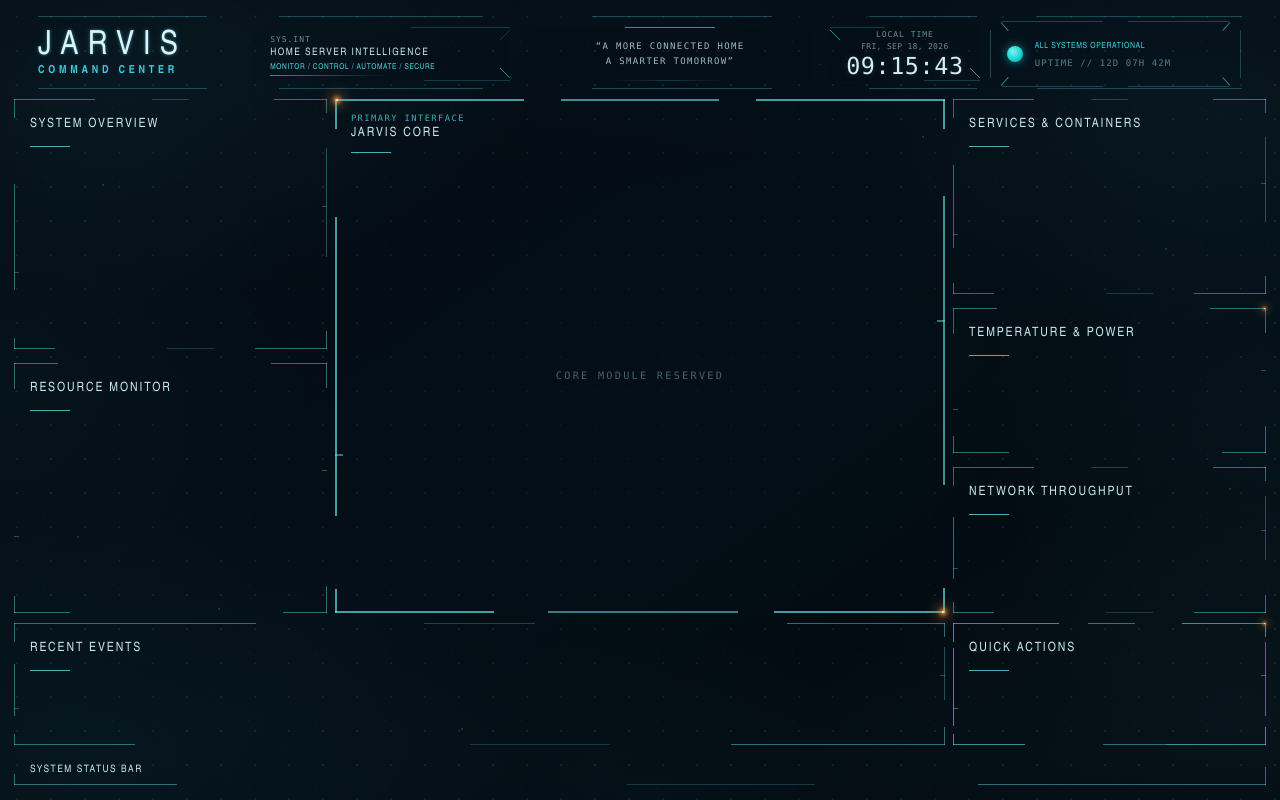
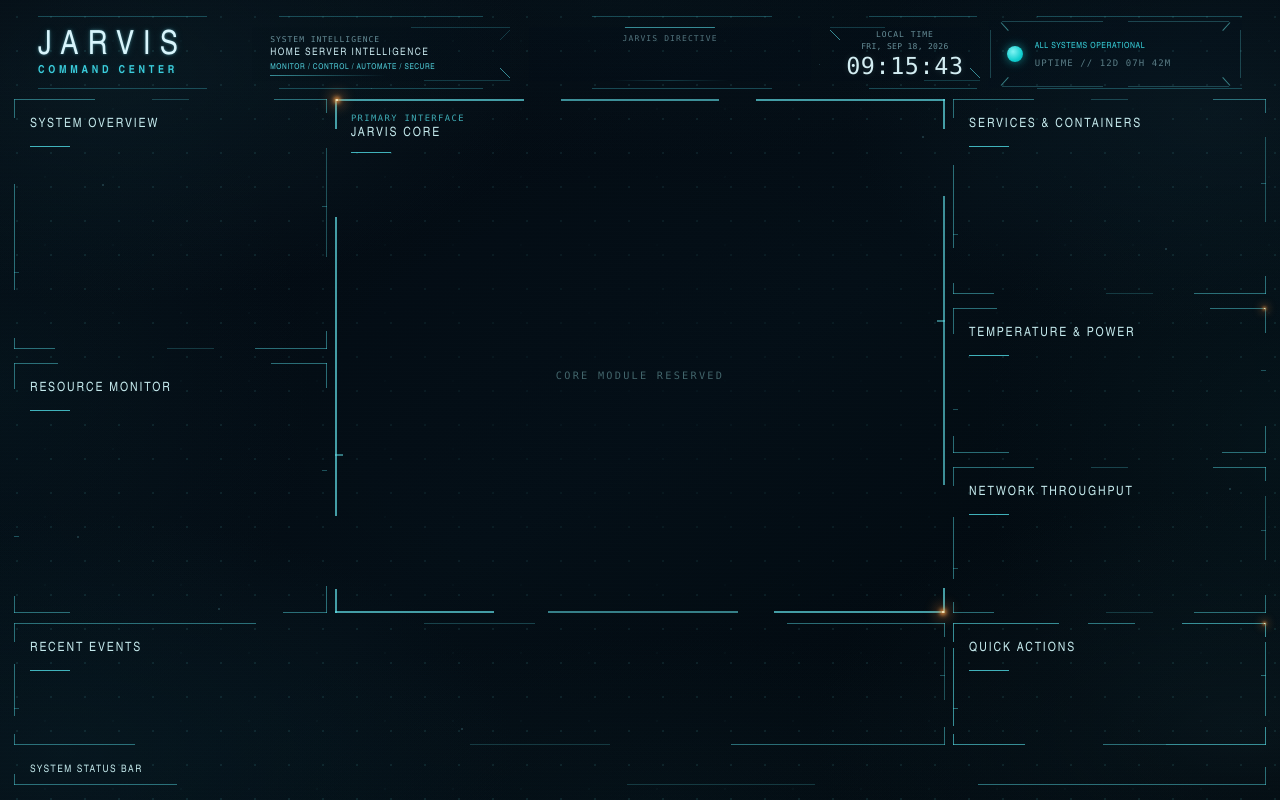
Before and after one commit to NiMe333/jarvis-dashboard, a React (Vite) app in the folder dashboard/: page / in a window 1280 px wide. Built offline with nearby package versions, Linux system fonts and the light colour scheme.

Commit message:
feat: add RotatingDirective component for dynamic header messages and update DashboardHeader

```diff
--- a/dashboard/src/components/header/DashboardHeader.css
+++ b/dashboard/src/components/header/DashboardHeader.css
@@ -153,6 +153,54 @@
   background: linear-gradient(90deg, transparent, var(--header-line), transparent);
   transform: translateX(-50%);
 }
+.rotating-directive {
+  display: grid;
+  width: 100%;
+  gap: 4px;
+  justify-items: center;
+}
+.rotating-directive__meta {
+  color: var(--header-text-muted);
+  font: 8px/1 var(--font-mono);
+  letter-spacing: 0.14em;
+  opacity: 0.8;
+  white-space: nowrap;
+}
+.rotating-directive__messages {
+  position: relative;
+  display: block;
+  width: 100%;
+  height: 27px;
+}
+.rotating-directive__message {
+  position: absolute;
+  inset: 0;
+  display: grid;
+  align-content: center;
+  justify-items: center;
+  gap: 2px;
+  white-space: nowrap;
+}
+.rotating-directive__message > span:first-child {
+  color: #c2e1e6;
+  font-size: clamp(9px, 0.69vw, 10px);
+  text-shadow: 0 0 3px #45d4df24;
+}
+.rotating-directive__message > span:last-child {
+  color: #94b7bf;
+  font-size: clamp(8px, 0.64vw, 9px);
+  letter-spacing: 0.18em;
+}
+.rotating-directive__message--active { animation: directive-enter 350ms ease-out both; }
+.rotating-directive__message--outgoing { animation: directive-exit 350ms ease-in both; }
+@keyframes directive-enter {
+  from { opacity: 0; transform: translateY(3px); }
+  to { opacity: 1; transform: translateY(0); }
+}
+@keyframes directive-exit {
+  from { opacity: 1; transform: translateY(0); }
+  to { opacity: 0; transform: translateY(-3px); }
+}
 .dashboard-header__clock { display: flex; flex-direction: column; align-items: center; justify-content: center; gap: 4px; margin: 7px clamp(7px, 0.75vw, 11px); padding: 4px clamp(18px, 1.4vw, 30px); }
 .dashboard-header__clock::before {
   top: 0;
@@ -203,6 +251,12 @@
   .dashboard-header__clock .live-clock__time { font-size: 21px; }
 }
 
+@media (prefers-reduced-motion: reduce) {
+  .rotating-directive__message--active { animation: directive-opacity 80ms linear both; }
+  .rotating-directive__message--outgoing { display: none; }
+  @keyframes directive-opacity { from { opacity: 0; } to { opacity: 1; } }
+}
+
 @media (max-width: 480px) {
   .dashboard-header { --header-inline-padding: 8px; min-height: 136px; grid-template-columns: repeat(4, minmax(0, 1fr)); grid-template-areas: "brand brand intelligence intelligence" "clock clock status status"; gap: 4px 0; padding-inline: var(--header-inline-padding); }
   .dashboard-header__identity { padding-left: 2px; }
--- a/dashboard/src/components/header/DashboardHeader.jsx
+++ b/dashboard/src/components/header/DashboardHeader.jsx
@@ -1,4 +1,5 @@
 import LiveClock from "./LiveClock.jsx";
+import RotatingDirective from "./RotatingDirective.jsx";
 import SystemStatus from "./SystemStatus.jsx";
 import { headerConfig } from "./headerConfig.js";
 import "./DashboardHeader.css";
@@ -20,15 +21,14 @@ export default function DashboardHeader({ className = "" }) {
         className="dashboard-header__intelligence"
         aria-label="Home server intelligence"
       >
-        <small>SYS.INT</small>
+        <small>SYSTEM INTELLIGENCE</small>
         <strong>{headerConfig.intelligenceTitle}</strong>
         <span>{headerConfig.intelligenceSubtitle}</span>
         <i aria-hidden="true" />
       </section>
 
       <blockquote className="dashboard-header__quote">
-        <span>“{headerConfig.quote[0]}</span>
-        <span>{headerConfig.quote[1]}”</span>
+        <RotatingDirective />
       </blockquote>
 
       <section
--- /dev/null
+++ b/dashboard/src/components/header/RotatingDirective.jsx
@@ -0,0 +1,97 @@
+import { useEffect, useRef, useState } from "react";
+
+const directives = [
+  { first: "EVERY SYSTEM MONITORED", second: "EVERY DETAIL UNDER CONTROL" },
+  { first: "READY WHEN YOU ARE", second: "SIR" },
+  { first: "AT YOUR SERVICE", second: "AS ALWAYS" },
+  { first: "SYSTEMS STABLE", second: "SHALL WE BEGIN?" },
+];
+
+function DirectiveLines({ directive, className, hidden = false }) {
+  return (
+    <span className={className} aria-hidden={hidden || undefined}>
+      <span>{directive.first}</span>
+      <span>{directive.second}</span>
+    </span>
+  );
+}
+
+export default function RotatingDirective() {
+  const [activeIndex, setActiveIndex] = useState(0);
+  const [outgoingIndex, setOutgoingIndex] = useState(null);
+  const activeIndexRef = useRef(0);
+  const reducedMotionRef = useRef(false);
+  const timersRef = useRef({ dwell: null, transition: null });
+
+  useEffect(() => {
+    const motionQuery = window.matchMedia("(prefers-reduced-motion: reduce)");
+    const updateMotionPreference = () => {
+      reducedMotionRef.current = motionQuery.matches;
+    };
+    updateMotionPreference();
+    motionQuery.addEventListener("change", updateMotionPreference);
+    return () =>
+      motionQuery.removeEventListener("change", updateMotionPreference);
+  }, []);
+
+  useEffect(() => {
+    const clearTimers = () => {
+      window.clearTimeout(timersRef.current.dwell);
+      window.clearTimeout(timersRef.current.transition);
+    };
+    const scheduleNext = () => {
+      if (document.hidden) return;
+      timersRef.current.dwell = window.setTimeout(() => {
+        const currentIndex = activeIndexRef.current;
+        const nextIndex = (currentIndex + 1) % directives.length;
+
+        if (!reducedMotionRef.current) {
+          setOutgoingIndex(currentIndex);
+          timersRef.current.transition = window.setTimeout(
+            () => setOutgoingIndex(null),
+            350,
+          );
+        }
+
+        activeIndexRef.current = nextIndex;
+        setActiveIndex(nextIndex);
+        scheduleNext();
+      }, 8000);
+    };
+    const handleVisibility = () => {
+      clearTimers();
+      setOutgoingIndex(null);
+      if (!document.hidden) scheduleNext();
+    };
+
+    scheduleNext();
+    document.addEventListener("visibilitychange", handleVisibility);
+    return () => {
+      clearTimers();
+      document.removeEventListener("visibilitychange", handleVisibility);
+    };
+  }, []);
+
+  return (
+    <div className="rotating-directive">
+      <span className="rotating-directive__meta">JARVIS DIRECTIVE</span>
+      <span
+        className="rotating-directive__messages"
+        aria-live="polite"
+        aria-atomic="true"
+      >
+        {outgoingIndex !== null && (
+          <DirectiveLines
+            directive={directives[outgoingIndex]}
+            className="rotating-directive__message rotating-directive__message--outgoing"
+            hidden
+          />
+        )}
+        <DirectiveLines
+          directive={directives[activeIndex]}
+          className="rotating-directive__message rotating-directive__message--active"
+        />
+      </span>
+    </div>
+  );
+}
```
